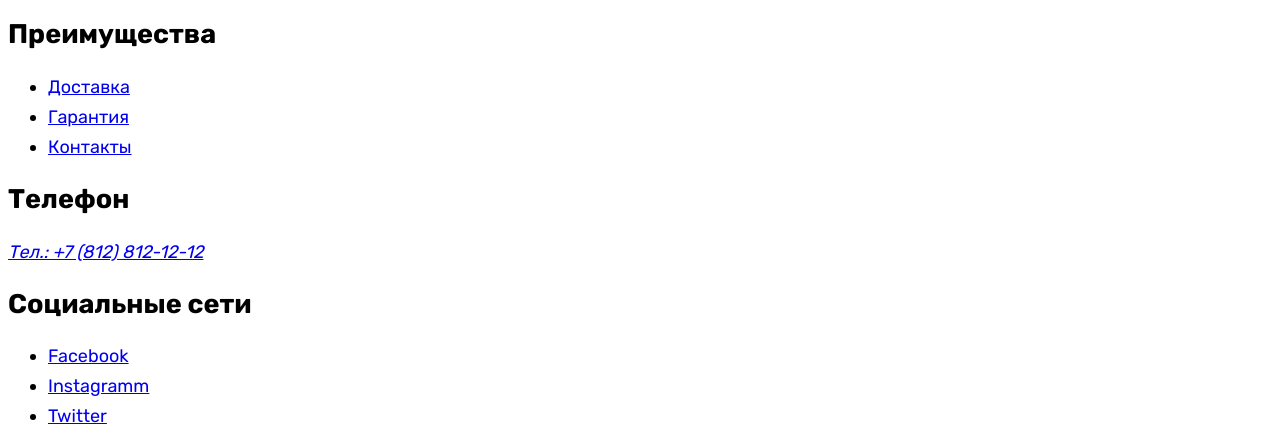
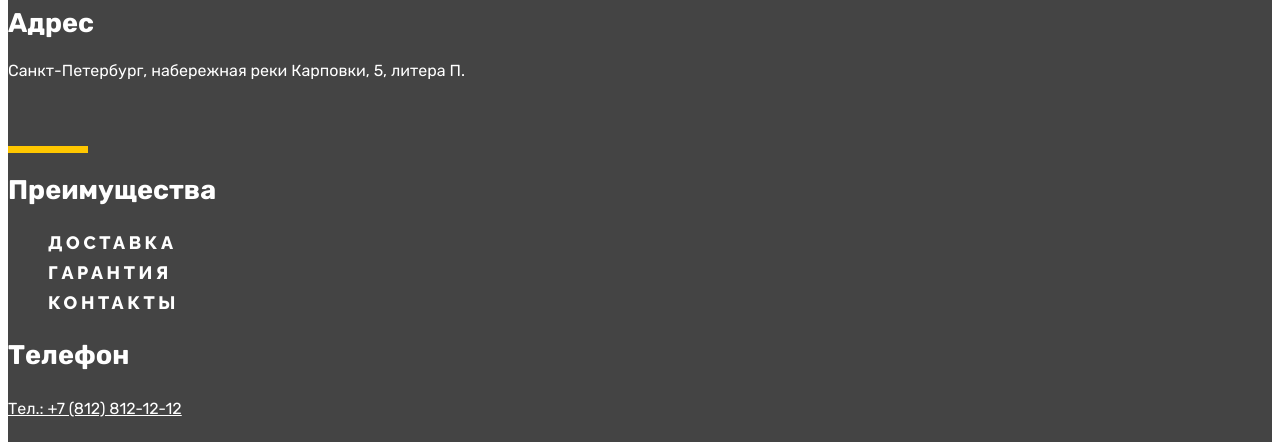
Before and after one commit to htmlacademy-htmlcss/1970787-device-33, a plain HTML site: page index.html in a window 1280 px wide. Shown: the part 7303-7745 px from the top of the page. Drawn offline with Linux system fonts and the light colour scheme.

Commit message:
Добавляет стили футера и читабельность коду

```diff
--- a/index.html
+++ b/index.html
@@ -254,17 +254,17 @@
         <h2 class="visually-hidden">Социальные сети</h2>
         <ul class="footer-social-list">
           <li class="footer-social-item">
-            <a class="social-button" href="https://www.facebook.com/htmlacademy">
+            <a class="social-button facebook-button" href="https://www.facebook.com/htmlacademy">
               <span class="visually-hidden">Facebook</span>
             </a>
           </li>
           <li class="footer-social-item">
-            <a class="social-button" href="https://www.instagram.com/htmlacademy/">
-              <span class="visually-hidden">Instagramm</span>
+            <a class="social-button instagram-button" href="https://www.instagram.com/htmlacademy/">
+              <span class="visually-hidden">Instagram</span>
             </a>
           </li>
           <li class="footer-social-item">
-            <a class="social-button" href="https://twitter.com/htmlacademy_ru">
+            <a class="social-button twitter-button" href="https://twitter.com/htmlacademy_ru">
               <span class="visually-hidden">Twitter</span>
             </a>
           </li>
--- a/styles/styles.css
+++ b/styles/styles.css
@@ -34,11 +34,27 @@ body {
   color: #000000;
 }
 
+/* Для скрытия элементов */
+/* .visually-hidden {
+  position: absolute;
+  width: 1px;
+  height: 1px;
+  margin: -1px;
+  border: 0;
+  padding: 0;
+  white-space: nowrap;
+  clip-path: inset(100%);
+  clip: rect(0 0 0 0);
+  overflow: hidden;
+} */
+
+/* Хедер */
 .page-header {
   background-color: #ffe17f;
   color: #000000;
 }
 
+/* Поиск в хедере */
 .search-input {
   background-color: inherit;
   color: inherit;
@@ -57,6 +73,7 @@ body {
   width: 160px;
 }
 
+/* Кнопки пользователя */
 .navigation-user-list {
   list-style: none;
 }
@@ -66,6 +83,7 @@ body {
   text-decoration: none;
 }
 
+/* Ссылки каталога */
 .navigation-catalog-button {
   background-color: #ffe17f;
   border: none;
@@ -88,6 +106,7 @@ body {
   line-height: 18px;
 }
 
+/* Ссылки преимуществ */
 .navigation-advantages-list {
   list-style: none;
 }
@@ -103,21 +122,8 @@ body {
   letter-spacing: 0.2em;
 }
 
-.slider-cards {
-  list-style: none;
-}
-
-.slider-title {
-  font-family: Raleway, sans-serif;
-  font-weight: 800;
-  font-size: 50px;
-  line-height: 50px;
-}
-
-.slider-text {
-  color: #444444;
-}
-
+/* Мейн */
+/* Оформление ссылок-кнопок */
 .button {
   font-family: Raleway, sans-serif;
   color: #000000;
@@ -143,7 +149,22 @@ body {
   height: 8px;
   background-color: #ffe17f;
   z-index: -1;
+}
 
+/* Слайдер */
+.slider-cards {
+  list-style: none;
+}
+
+.slider-title {
+  font-family: Raleway, sans-serif;
+  font-weight: 800;
+  font-size: 50px;
+  line-height: 50px;
+}
+
+.slider-text {
+  color: #444444;
 }
 
 .slider-link {
@@ -161,6 +182,7 @@ body {
   color: #444444;
 }
 
+/* Каталог */
 .main-catalog-list {
   list-style: none;
 }
@@ -210,6 +232,7 @@ body {
   background-image: url(/images/main-catalog-6.svg);
 }
 
+/* Преимущества */
 .main-advantages-link {
   width: 153px;
 }
@@ -262,6 +285,7 @@ body {
   z-index: -1;
 }
 
+/* Доставка */
 .delivery-link {
   font-family: Raleway, sans-serif;
   color: #000000;
@@ -308,11 +332,21 @@ body {
   border-radius: 50%;
 }
 
+/* О нас */
 .about-us-title {
   font-family: Raleway, sans-serif;
   font-weight: 800;
   font-size: 50px;
   line-height: 50px;
+}
+
+.about-us-title::before {
+  content: "";
+  display: block;
+  width: 84px;
+  height: 7px;
+  background-color: #000000;
+  margin-bottom: 40px;
 }
 
 .about-us-text {
@@ -338,20 +372,33 @@ body {
   width: 258px;
 }
 
+/* Контакты */
 .contacts-title {
   font-family: Raleway, sans-serif;
   font-weight: 800;
   font-size: 50px;
   line-height: 50px;
 }
+
+.contacts-title::before {
+  content: "";
+  display: block;
+  width: 84px;
+  height: 7px;
+  background-color: #000000;
+  margin-bottom: 40px;
+}
+
 .contacts-text {
   color: #444444;
 }
+
 .contacts-subtitle {
   font-weight: 700;
   color: #444444;
   font-size: 24px;
 }
+
 .contacts-address {
   font-style: normal;
   color: #444444;
@@ -371,6 +418,7 @@ body {
   width: 248px;
 }
 
+/* Подписка на рассылку */
 .mailing {
   background-color: #f0f0f0;
 }
@@ -415,3 +463,73 @@ body {
   top: 50%;
   transform: translateY(-50%);
 }
+
+/* Футер */
+.page-footer {
+  background-color: #444444;
+  color: #ffffff;
+}
+
+/* Адрес */
+.footer-address-text {
+  font-style: normal;
+  font-size: 16px;
+  line-height: 19px;
+}
+
+.footer-address-text::after {
+  content: "";
+  display: block;
+  width: 80px;
+  height: 7px;
+  background-color: #FFC700;
+  margin-top: 66px;
+}
+
+/* Преимущества */
+.footer-advantages-list {
+  list-style: none;
+}
+
+.footer-advantages-link {
+  color: inherit;
+  text-decoration: none;
+  font-family: Raleway, sans-serif;
+  font-weight: 800;
+  font-size: 18px;
+  line-height: 21px;
+  letter-spacing: 0.2em;
+  text-transform: uppercase;
+}
+
+/* Телефон */
+.footer-phone-text {
+  color: inherit;
+  font-size: 16px;
+  line-height: 20px;
+  font-style: normal;
+}
+
+/* Социальные сети */
+.footer-social-list {
+  list-style: none;
+}
+
+.social-button {
+  width: 40px;
+  height: 40px;
+  background-repeat: no-repeat;
+  display: block;
+}
+
+.facebook-button {
+  background-image: url(/images/facebook.svg);
+}
+
+.instagram-button {
+  background-image: url(/images/instagram.svg);
+}
+
+.twitter-button {
+  background-image: url(/images/twitter.svg);
+}
```
